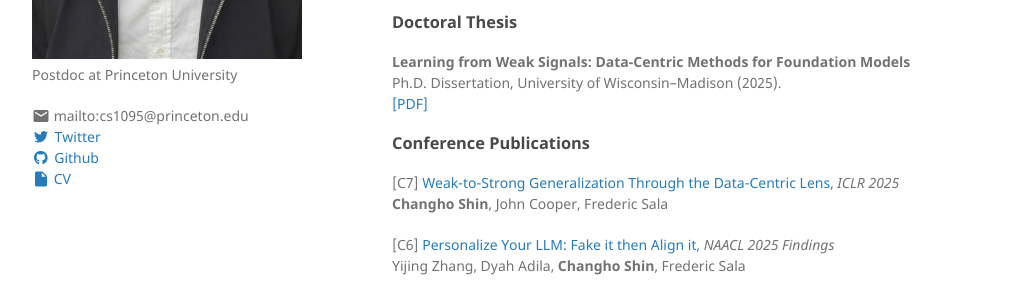
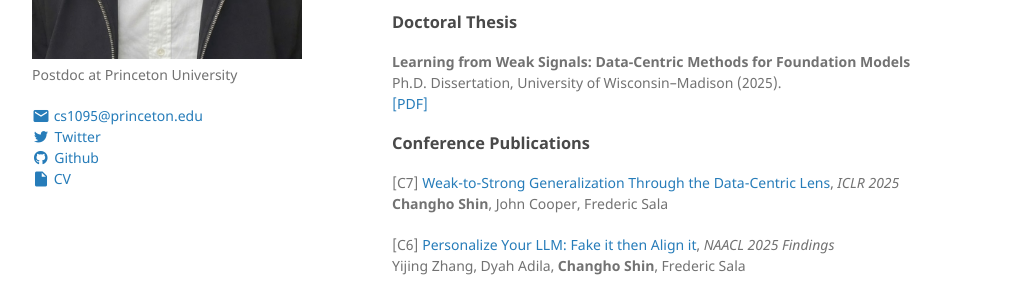
Before and after one commit to ch-shin/ch-shin.github.io, a Jekyll site: the page built from index.md, in a window 1280 px wide. Shown: the part 395-693 px from the top of the page, without its empty margins (128-1146 px from the left). Built offline with Jekyll 4.4.1, drawn with Linux system fonts in a browser that asks for light colours.

Commit message:
Fix email mailto link

```diff
--- a/_config.yml
+++ b/_config.yml
@@ -1,7 +1,7 @@
 title: Changho Shin
 face: /assets/img/chshin.jpg
 description: Postdoc at Princeton University
-email: mailto:cs1095@princeton.edu
+email: cs1095@princeton.edu
 github: https://github.com/ch-shin
 cv: https://ch-shin.github.io/assets/cv/cv_chshin_2602.pdf
 twitter: https://twitter.com/Changho_Shin_
--- a/_layouts/default.html
+++ b/_layouts/default.html
@@ -28,7 +28,9 @@
 
         <p>{{ site.description | default: site.github.project_tagline }}</p>
         <!-- <i class="material-icons md-18">location_on</i> {{ site.location }}<br/> -->
-        <i class="material-icons md-18">email</i> {{ site.email }}<br/>
+        <a href="mailto:{{ site.email }}">
+          <i class="material-icons md-18">email</i> {{ site.email }}<br/>
+        </a>
         <!-- <a href="{{ site.homepage }}">
           <i class="material-icons md-18">home</i> {{ site.homepage }}<br/>
         </a> -->
```
